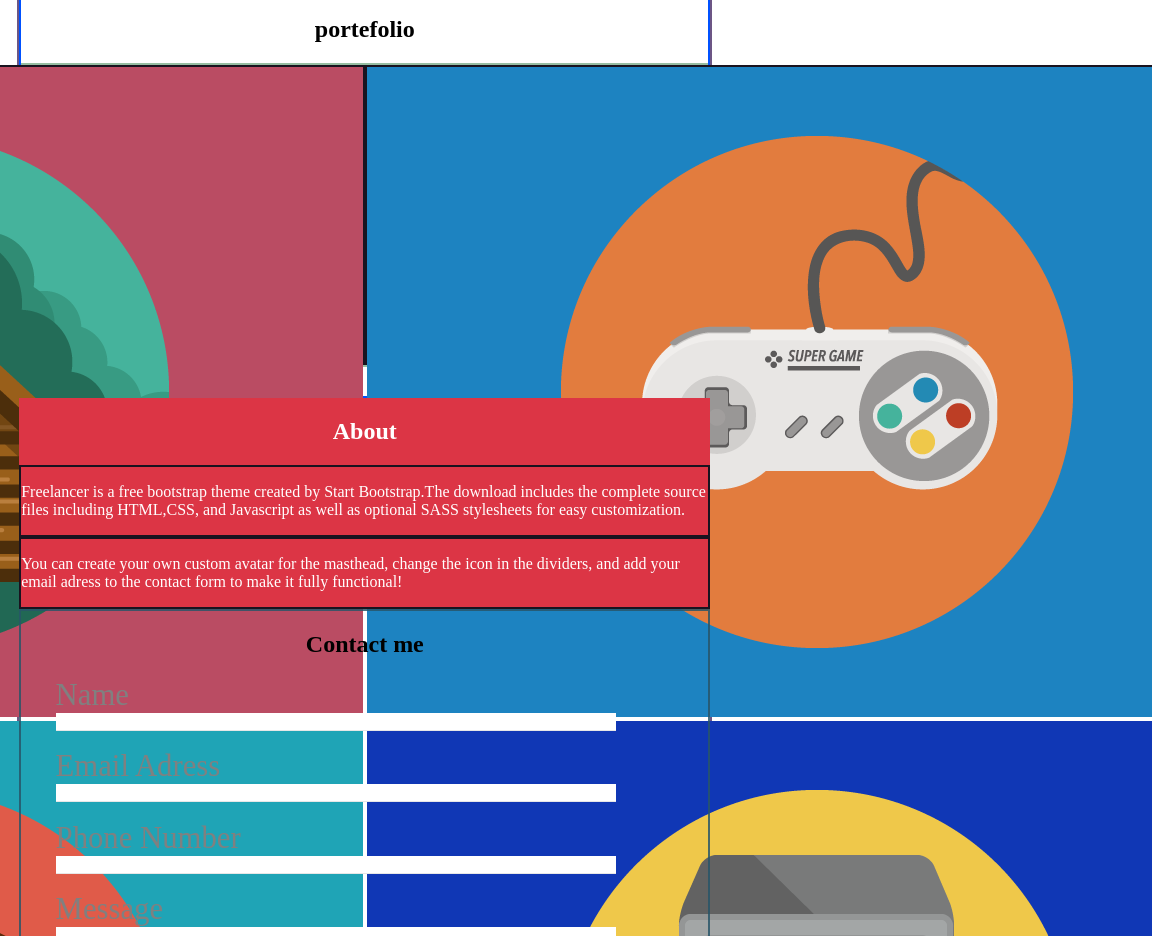
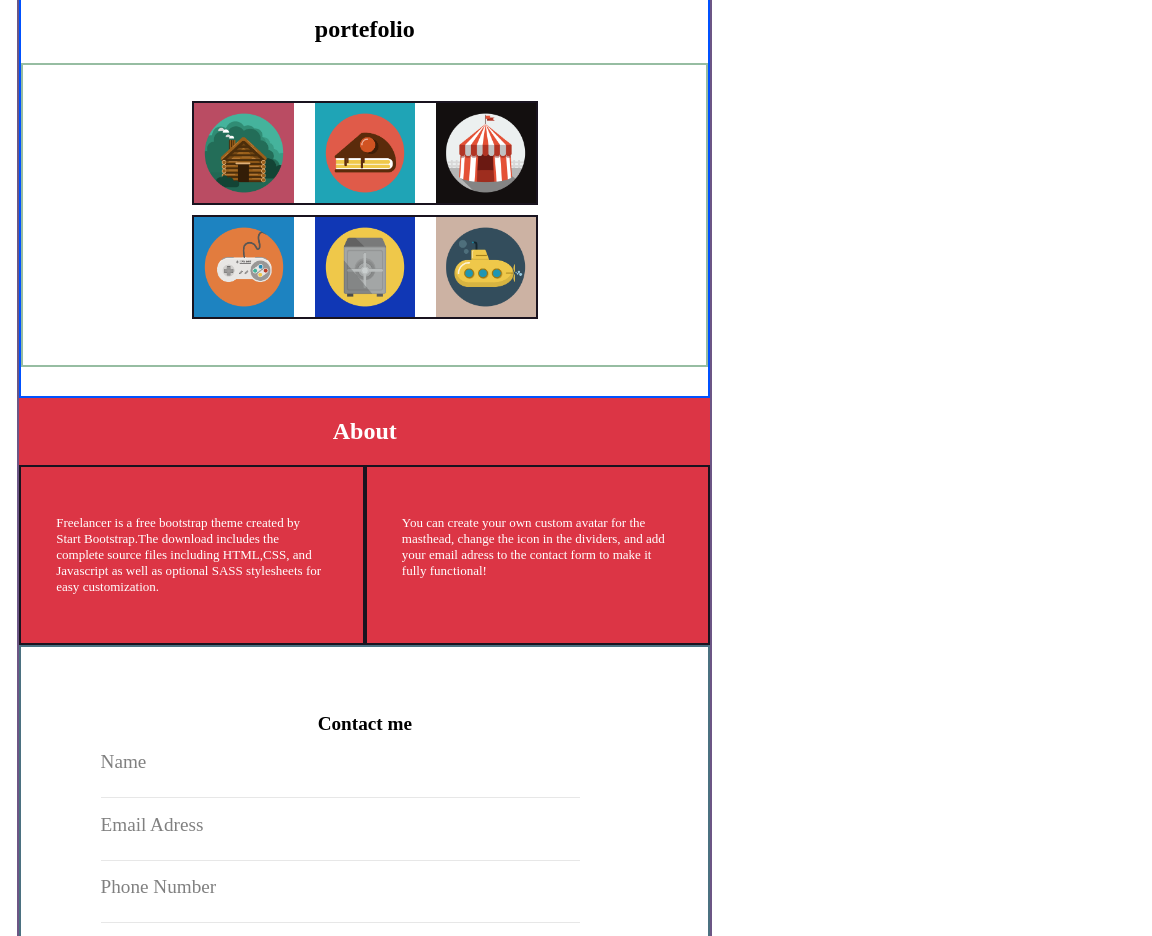
Before and after one commit to ElsongMaster/Exo_Site_Start-css, a plain HTML site: page index.html in a window 768 px wide. Shown: the part 262-1198 px from the top of the page, 1152 px wide, since content can reach past the window. Drawn offline with Linux system fonts and the light colour scheme.

Commit message:
partie tablet finition à faire

```diff
--- a/index.html
+++ b/index.html
@@ -67,20 +67,22 @@
         <div class="about-title">
           <h2>About</h2>
         </div>
+        <div class="ligne-about">
           <div class="about-paraph">
             <p>
-            Freelancer is a free bootstrap theme created by Start Bootstrap.The
-            download includes the complete source files including HTML,CSS, and
-            Javascript as well as optional SASS stylesheets for easy
-            customization.
+              Freelancer is a free bootstrap theme created by Start
+              Bootstrap.The download includes the complete source files
+              including HTML,CSS, and Javascript as well as optional SASS
+              stylesheets for easy customization.
             </p>
           </div>
           <div class="about-paraph">
             <p>
               You can create your own custom avatar for the masthead, change the
-            icon in the dividers, and add your email adress to the contact form
-            to make it fully functional!
+              icon in the dividers, and add your email adress to the contact
+              form to make it fully functional!
             </p>
+          </div>
         </div>
       </div>
 
--- a/public/css/style.css
+++ b/public/css/style.css
@@ -22,6 +22,12 @@ header {
   flex-direction: column;
   height: 250px;
   border: 2px solid brown;
+}
+
+img {
+  height: 100%;
+  width: 100%;
+  object-fit: cover;
 }
 
 header *,
@@ -118,21 +124,80 @@ a {
   border: 2px solid rgb(25, 19, 31);
 }
 
-@media (min-width: 600px) and (max-width: 950px) {
+@media (min-width: 426px) and (max-width: 768px) {
+  body {
+    display: flex;
+    justify-content: center;
+  }
+  .contenu {
+    display: flex;
+    flex-direction: column;
+  }
+  .portefolio-img {
+    display: flex;
+    flex-direction: column;
+    align-items: center;
+  }
+  .ligne-container {
+    display: flex;
+    justify-content: space-between;
+    margin-bottom: 10px;
+    min-width: 50%;
+  }
+  .portefolio-img img {
+    height: 100px;
+    width: 100px;
+  }
+
+  .ligne-about {
+    display: flex;
+    justify-content: center;
+    width: 100%;
+  }
+
+  .about-paraph {
+    width: 50%;
+    padding: 35px;
+  }
+  .about-paraph p {
+    font-size: 1.7vw;
+  }
+
+  .container-form {
+    padding: 50px;
+  }
+  .container-form * {
+    font-size: 2.5vw;
+  }
+
+  .footer-section p {
+    padding: 0;
+    margin: 0 0 0 25px;
+  }
+  .copyright {
+    display: flex;
+    justify-content: center;
+  }
   .container-Navbar {
   }
   .container-Navbar * {
     width: 100%;
   }
+
   nav {
-    width: 20% !important;
+    width: fit-content !important;
+  }
+  .fas {
+    border: 2px solid white;
+    padding: 2px;
   }
 
   ul {
-    height: 100%;
+    display: none;
+    /* height: 100%;
     width: 100% !important;
     flex-direction: column;
-    width: fit-content !important;
+    width: fit-content !important; */
   }
 }
 
@@ -161,6 +226,7 @@ h2 {
   align-items: center;
   border: 2px solid rgba(40, 85, 105, 0.836);
   height: fit-content;
+  margin-bottom: 30px;
 }
 form {
   width: 90%;
@@ -206,6 +272,10 @@ footer > div:first-of-type {
 }
 
 .footer-section_contenu {
+  display: flex;
+  flex-direction: column;
+  align-items: center;
+  width: 100%;
   border: 2px solid rgb(109, 61, 63);
 }
 .social-icon {
@@ -216,6 +286,9 @@ footer > div:first-of-type {
   border: 2px solid white;
   border-radius: 50%;
   padding: 10px;
+}
+.social-icon i:first-of-type {
+  padding: 10px 14px;
 }
 
 .social-icon i:last-of-type {
```
Lines whose indentation alone changed are shown as unchanged.
